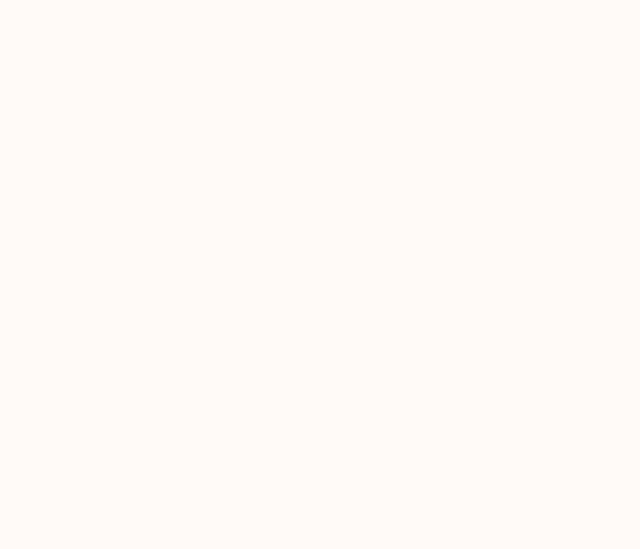
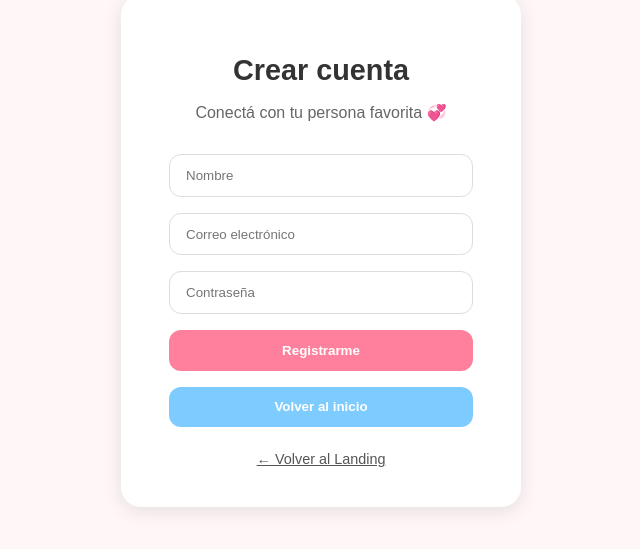
Before and after one commit to 00luchoc/WeTwo, a React (Vite) app in the folder WeTwo-Front/: page /registro in a window 1280 px wide. Before the commit this address had no page. Shown: the part 149-698 px from the top of the page, without its empty margins (319-959 px from the left). Built offline with nearby package versions, Linux system fonts and the light colour scheme.

Commit message:
registro

```diff
--- a/WeTwo-Front/src/App.jsx
+++ b/WeTwo-Front/src/App.jsx
@@ -1,7 +1,8 @@
 import React from "react";
 import { BrowserRouter as Router, Routes, Route } from "react-router-dom";
 import Landing from "./pages/landing/Landing";
-import Forum from "./pages/forum/Forum"; // supongo que tu foro estará en esta ruta
+import Forum from "./pages/forum/Forum";
+import Register from "./pages/register/Register"; // 👈 importamos la nueva página
 
 export default function App() {
   return (
@@ -9,6 +10,7 @@ export default function App() {
       <Routes>
         <Route path="/" element={<Landing />} />
         <Route path="/forum" element={<Forum />} />
+        <Route path="/registro" element={<Register />} /> {/* 👈 nueva ruta */}
       </Routes>
     </Router>
   );
--- a/WeTwo-Front/src/pages/landing/Landing.jsx
+++ b/WeTwo-Front/src/pages/landing/Landing.jsx
@@ -1,5 +1,6 @@
 import React, { useState } from "react";
-import '../../styles/styles.css';
+import { useNavigate } from "react-router-dom"; // 👈 importamos useNavigate
+import "../../styles/styles.css";
 import Gallery from "./Gallery";
 import Opinions from "./Opinions";
 import Hero from "./Hero";
@@ -15,6 +16,7 @@ const SECTIONS = {
 
 export default function Landing() {
   const [section, setSection] = useState("hero");
+  const navigate = useNavigate(); // 👈 inicializamos el hook
 
   return (
     <div className="landing">
@@ -25,7 +27,14 @@ export default function Landing() {
             <button
               key={key}
               className={`navBtn ${section === key ? "active" : ""}`}
-              onClick={() => setSection(key)}
+              onClick={() => {
+                if (key === "cta") {
+                  // 👇 si es “Empezar”, redirigimos
+                  navigate("/registro");
+                } else {
+                  setSection(key);
+                }
+              }}
             >
               {label}
             </button>
@@ -94,7 +103,9 @@ export default function Landing() {
         </section>
       )}
 
-      <footer className="landingFooter">© {new Date().getFullYear()} WeTwo</footer>
+      <footer className="landingFooter">
+        © {new Date().getFullYear()} WeTwo
+      </footer>
     </div>
   );
 }
--- /dev/null
+++ b/WeTwo-Front/src/pages/register/Register.jsx
@@ -0,0 +1,41 @@
+import React from "react";
+import { useNavigate } from "react-router-dom";
+import "../../styles/register.css";
+
+export default function Register() {
+  const navigate = useNavigate();
+
+  const handleSubmit = (e) => {
+    e.preventDefault();
+    alert("¡Registro enviado! (acá iría la lógica real)");
+  };
+
+  return (
+    <div className="register-container">
+      <div className="register-box">
+        <h1>Crear cuenta</h1>
+        <p>Conectá con tu persona favorita 💞</p>
+
+        <form className="register-form" onSubmit={handleSubmit}>
+          <input type="text" placeholder="Nombre" required />
+          <input type="email" placeholder="Correo electrónico" required />
+          <input type="password" placeholder="Contraseña" required />
+          <button className="primaryBtn" type="submit">
+            Registrarme
+          </button>
+          <button
+            className="altBtn"
+            type="button"
+            onClick={() => navigate("/")}
+          >
+            Volver al inicio
+          </button>
+        </form>
+
+        <div className="back-link" onClick={() => navigate("/")}>
+          ← Volver al Landing
+        </div>
+      </div>
+    </div>
+  );
+}
--- /dev/null
+++ b/WeTwo-Front/src/styles/register.css
@@ -0,0 +1,87 @@
+.register-container {
+  display: flex;
+  flex-direction: column;
+  align-items: center;
+  justify-content: center;
+  min-height: 100vh;
+  background-color: #fff7f7; /* mismo tono claro que tu landing */
+  font-family: "Poppins", sans-serif;
+  color: #333;
+  padding: 2rem;
+}
+
+.register-box {
+  background: white;
+  border-radius: 20px;
+  box-shadow: 0 4px 20px rgba(0, 0, 0, 0.1);
+  padding: 2.5rem 3rem;
+  width: 100%;
+  max-width: 400px;
+  text-align: center;
+}
+
+.register-box h1 {
+  font-size: 1.8rem;
+  margin-bottom: 1rem;
+}
+
+.register-box p {
+  margin-bottom: 2rem;
+  color: #666;
+}
+
+.register-form {
+  display: flex;
+  flex-direction: column;
+  gap: 1rem;
+}
+
+.register-form input {
+  padding: 0.8rem 1rem;
+  border-radius: 12px;
+  border: 1px solid #ddd;
+  outline: none;
+  transition: border 0.2s ease;
+}
+
+.register-form input:focus {
+  border-color: #ff809c; /* color rosa del landing */
+}
+
+.primaryBtn {
+  background-color: #ff809c;
+  border: none;
+  color: white;
+  padding: 0.8rem 1rem;
+  border-radius: 12px;
+  font-weight: bold;
+  cursor: pointer;
+  transition: background-color 0.2s ease;
+}
+
+.primaryBtn:hover {
+  background-color: #ff5f7c;
+}
+
+.altBtn {
+  background-color: #7ecbff;
+  border: none;
+  color: white;
+  padding: 0.8rem 1rem;
+  border-radius: 12px;
+  font-weight: bold;
+  cursor: pointer;
+  transition: background-color 0.2s ease;
+}
+
+.altBtn:hover {
+  background-color: #55b9ff;
+}
+
+.back-link {
+  margin-top: 1.5rem;
+  color: #555;
+  cursor: pointer;
+  text-decoration: underline;
+  font-size: 0.9rem;
+}
```
